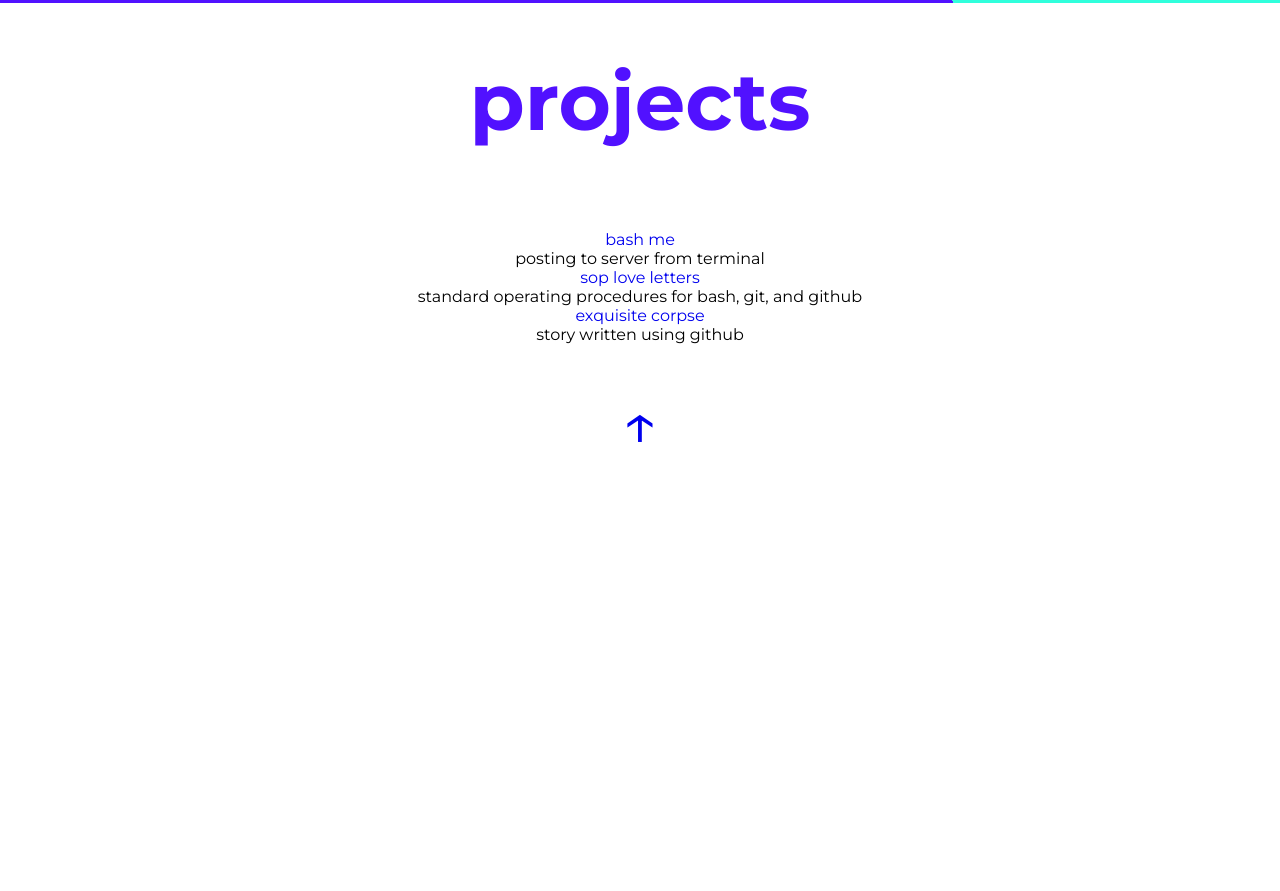
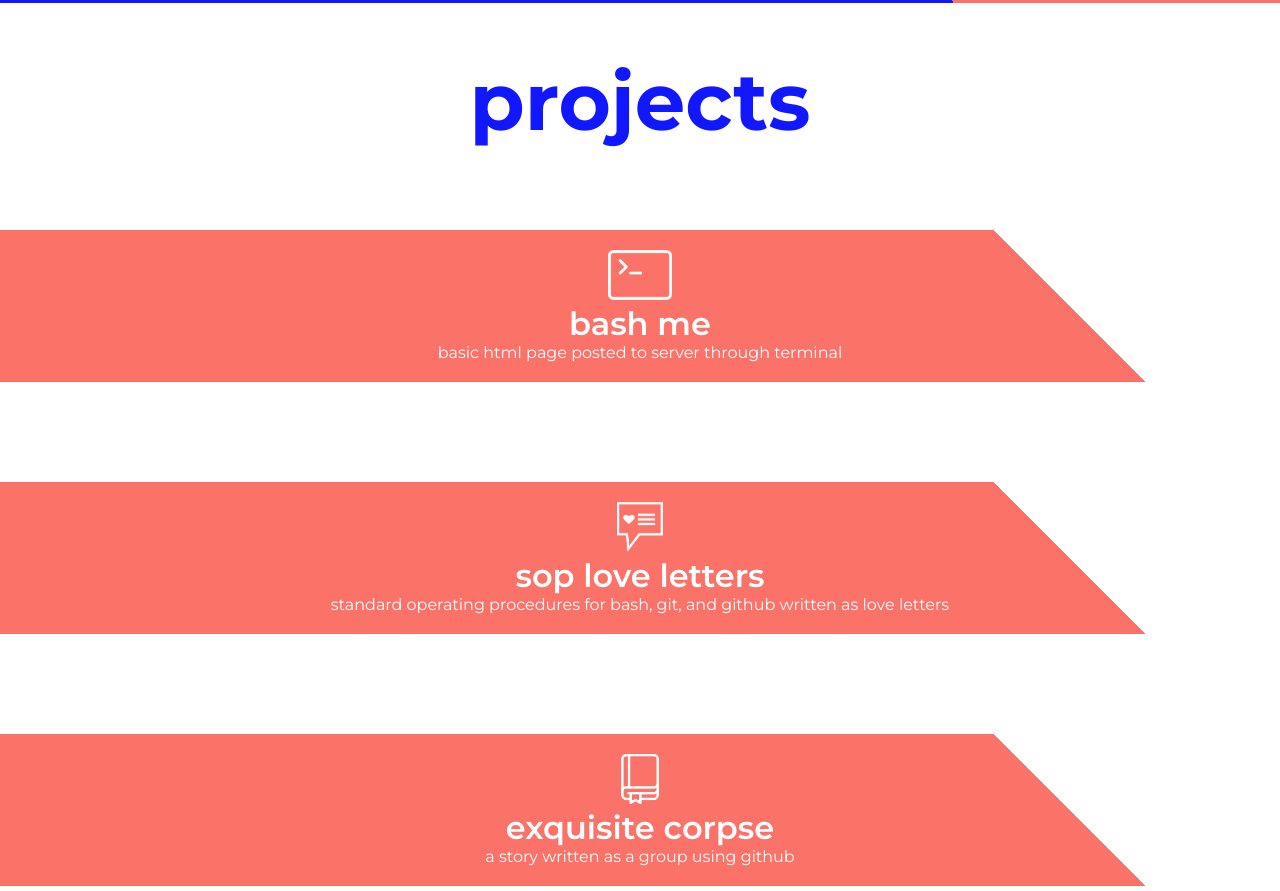
Before and after one commit to kylefaucher/dev-portal, a plain HTML site: page index.html in a window 1280 px wide. Shown: the part 669-1560 px from the top of the page. Before the commit the page ends 1171 px from the top, so only its background shows below. Drawn offline with nearby package versions, Linux system fonts and the light colour scheme.

Commit message:
final css commit (added icons)

```diff
--- a/index.html
+++ b/index.html
@@ -36,7 +36,7 @@
 </div>
 
 
-<section>
+<section class = "projects">
 	<header>
 		<h2 data-aos="fade-down" data-aos-duration="1000">
 			projects
@@ -44,19 +44,25 @@
 	</header>
 	<ul>
 
-		<li>
+		<li data-aos="fade-right" data-aos-duration="1000">
+			<img src = "img/bash.png" alt = "bash icon">
+			<br>
 			<a href="bash-me.html" target = "_blank"> bash me </a>
-			<p>posting to server from terminal</p>
+			<p>basic html page posted to server through terminal</p>
 		</li>
 
-		<li>
+		<li data-aos="fade-right" data-aos-duration="1000">
+			<img src = "img/loveletters.png" alt = "bash icon">
+			<br>
 			<a href="love-letters/index.html" target = "_blank"> sop love letters</a>
-			<p>standard operating procedures for bash, git, and github </p>
+			<p>standard operating procedures for bash, git, and github written as love letters</p>
 		</li>
 
-		<li>
+		<li data-aos="fade-right" data-aos-duration="1000">
+			<img src = "img/corpse.png" alt = "bash icon">
+			<br>
 			<a href="Exquisite-Corpse/index.html" target = "_blank"> exquisite corpse</a>
-			<p>story written using github</p>
+			<p>a story written as a group using github</p>
 		</li>
 
 	</ul>
@@ -67,5 +73,8 @@
 	<a href = #top> ↑ </a>
 </footer>
 
+<div class = "bottombackground" data-aos="fade-up" data-aos-duration="1300">
+</div>
+
 </body>
 </html>
--- a/scss/_base.scss
+++ b/scss/_base.scss
@@ -74,3 +74,12 @@ footer{
 	@include footerstyle;
 
 }
+
+.projects{
+	@include projectdesign;
+}
+
+.bottombackground{
+	height: 200px;
+	background:linear-gradient(175deg, white 50%, $color1 50%);;
+}
--- a/scss/_mixins.scss
+++ b/scss/_mixins.scss
@@ -52,3 +52,27 @@
 		color: $color1;
 	}
 }
+
+@mixin projectdesign{
+
+	ul{
+		li{
+			color: white;
+			background: linear-gradient(45deg, $color2 80%, white 50%);
+			margin-bottom: 100px;
+			padding-top: 20px;
+			padding-bottom: 20px;
+
+			a{
+				color: white;
+				font-size: 2em;
+				font-weight: 600;
+			}//a
+			img{
+				height: 50px;
+
+
+			}
+		}//li
+	}//ul
+}
--- a/scss/_variables.scss
+++ b/scss/_variables.scss
@@ -1,7 +1,7 @@
 // $bkgrd : linear-gradient(90deg, #5111ff 50%, #27d2f4 50%);
-// #5111ff #30ffdc    #2909c6 #fc1173
-$color1:#5111ff;
-$color2:#30ffdc;
+// #5111ff #30ffdc    #2909c6 #fc1173  #1118ff #FA7268
+$color1:#1118ff;
+$color2:#FA7268;
 $bkgrd : linear-gradient(45deg, $color1 50%, $color2 50%);
 $mainfont : "Montserrat",sans-serif;
 $fontcolor: black;
```
Also changed, not shown: css/main.css, img/bash.png (added), img/corpse.png (added), img/loveletters.png (added), 1 other file.
